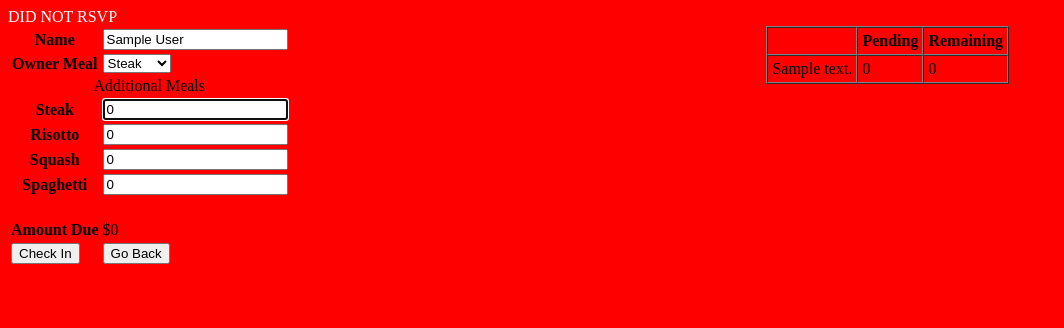
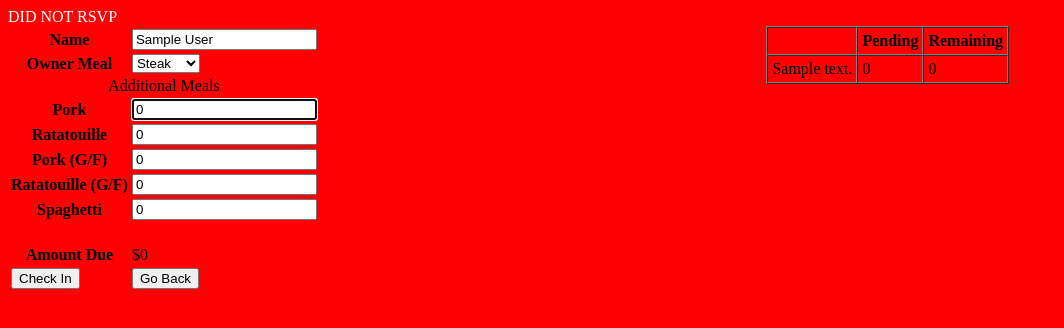
Before and after one commit to CORE-POS/WfcAnnualMeeting, a PHP site: page /new.php?cn=1 in a window 1280 px wide. Shown: the top 328 px of the page, without its empty margins (0-1064 px from the left). Run offline with PHP 8.4, Linux system fonts and the light colour scheme; data comes from the database, SQL or seed files in the repository; tables that the repository leaves empty or names only in its code hold one stand-in row (values such as "Sample post"); some libraries are stand-ins or nearby versions.

Commit message:
Update for 2016

```diff
--- a/meetingdb.sql
+++ b/meetingdb.sql
@@ -113,7 +113,7 @@ CREATE TABLE `mealtype` (
 
 LOCK TABLES `mealtype` WRITE;
 /*!40000 ALTER TABLE `mealtype` DISABLE KEYS */;
-INSERT INTO `mealtype` VALUES (0,'Child Spaghetti'),(1,'Steak'),(2,'Risotto'),(3,'Squash');
+INSERT INTO `mealtype` VALUES (0,'Child Spaghetti'),(1,'Pork'),(2,'Ratatouille'),(3,'Pork G/F'),(4,'Ratatouille G/F');
 /*!40000 ALTER TABLE `mealtype` ENABLE KEYS */;
 UNLOCK TABLES;
 
--- a/new.php
+++ b/new.php
@@ -25,8 +25,10 @@ if (isset($_REQUEST['checkin'])){
 			$pinfo['meals'][] = 'meat';
 		elseif($_REQUEST['am'][$i] == 2)
 			$pinfo['meals'][] = 'veg';
-		else
-			$pinfo['meals'][] = 'squash';
+        elseif ($_REQUEST['am'][$i] == 3)
+            $pinfo['meals'][] = 'nmeat';
+        else
+            $pinfo['meals'][] = 'wveg';
 	}
 
 	for($i=0;$i<$_REQUEST['chicken'];$i++){
@@ -39,11 +41,16 @@ if (isset($_REQUEST['checkin'])){
 		$r = $db->query($q);
 		$pinfo['meals'][] = 'veg';
 	}
-	for($i=0;$i<$_REQUEST['vegan'];$i++){
-		$q = "INSERT INTO regmeals VALUES ($cn,'GUEST',3)";
-		$r = $db->query($q);
-		$pinfo['meals'][] = 'squash';
-	}
+    for($i=0;$i<$_REQUEST['mgf'];$i++){
+        $q = "INSERT INTO regmeals VALUES ($cn,'GUEST',3)";
+        $r = $db->query($q);
+        $pinfo['meals'][] = 'nmeat';
+    }
+    for($i=0;$i<$_REQUEST['vgf'];$i++){
+        $q = "INSERT INTO regmeals VALUES ($cn,'GUEST',3)";
+        $r = $db->query($q);
+        $pinfo['meals'][] = 'wveg';
+    }
 	for($i=0;$i<$_REQUEST['kids'];$i++){
 		$q = "INSERT INtO regMeals VALUES ($cn,'CHILD',0)";
 		$r = $db->query($q);
@@ -81,11 +88,12 @@ $regW['name'] = $regW['FirstName'].' '.$regW['LastName'];
 function reCalc(){
 	var c = document.getElementById('chicken').value;
 	var v = document.getElementById('veg').value;
-	var g = document.getElementById('vegan').value;
+	var g = document.getElementById('mgf').value;
+	var w = document.getElementById('vgf').value;
 	var k = document.getElementById('kis').value;
 	var b = document.getElementById('basedue').value;
 
-	var due = (c*20) + (v*20) + (g*20) + (k*5) + (1*b);
+	var due = (c*20) + (v*20) + (g*20) + (w*20) + (k*5) + (1*b);
 	document.getElementById('amtdue').innerHTML='$'+due;
 	document.getElementById('ttldue').value= due;
 }
@@ -102,9 +110,10 @@ function reCalc(){
 	<option value="1" selected>Steak</option><option value="2">Risotto</option><option value="3">Squash</option>
 	</select></td></tr>
 	<tr><td colspan="2" align="center">Additional Meals</td></tr>
-	<tr><th>Steak</th><td><input type="text" name="chicken" id="chicken" value="0" onchange="reCalc(); "/></td></tr>
-	<tr><th>Risotto</th><td><input type="text" name="veg" id="veg" onchange="reCalc();" value="0" /></td></tr>
-	<tr><th>Squash</th><td><input type="text" name="vegan" id="vegan" onchange="reCalc();" value="0" /></td></tr>
+	<tr><th>Pork</th><td><input type="text" name="chicken" id="chicken" value="0" onchange="reCalc(); "/></td></tr>
+	<tr><th>Ratatouille</th><td><input type="text" name="veg" id="veg" onchange="reCalc();" value="0" /></td></tr>
+	<tr><th>Pork (G/F)</th><td><input type="text" name="mgf" id="mgf" onchange="reCalc();" value="0" /></td></tr>
+	<tr><th>Ratatouille (G/F)</th><td><input type="text" name="vgf" id="vgf" onchange="reCalc();" value="0" /></td></tr>
 	<tr><th>Spaghetti</th><td><input type="text" name="kids" id="kids" onchange="reCalc();" value="0" /></td></tr>
 	<tr><td colspan="2">&nbsp;</td></tr>
 	<tr><th>Amount Due</th><td id="amtdue">$0</td></tr>
--- a/print.php
+++ b/print.php
@@ -17,8 +17,12 @@ function print_info($INFO){
             $receipt .= printImage("images/vegbpp.bmp");
             $dts++;
             break;
-        case 's':
-            $receipt .= printImage("images/polentabpp.bmp");
+        case 'n':
+            $receipt .= printImage("images/meatgf.bmp");
+            $dts++;
+            break;
+        case 'w':
+            $receipt .= printImage("images/veggf.bmp");
             $dts++;
             break;
         case 'k':
```
Also changed, not shown: edit.php (+16 -6 lines), images/meatgf.bmp (added), images/veggf.bmp (added), 1 other file.
